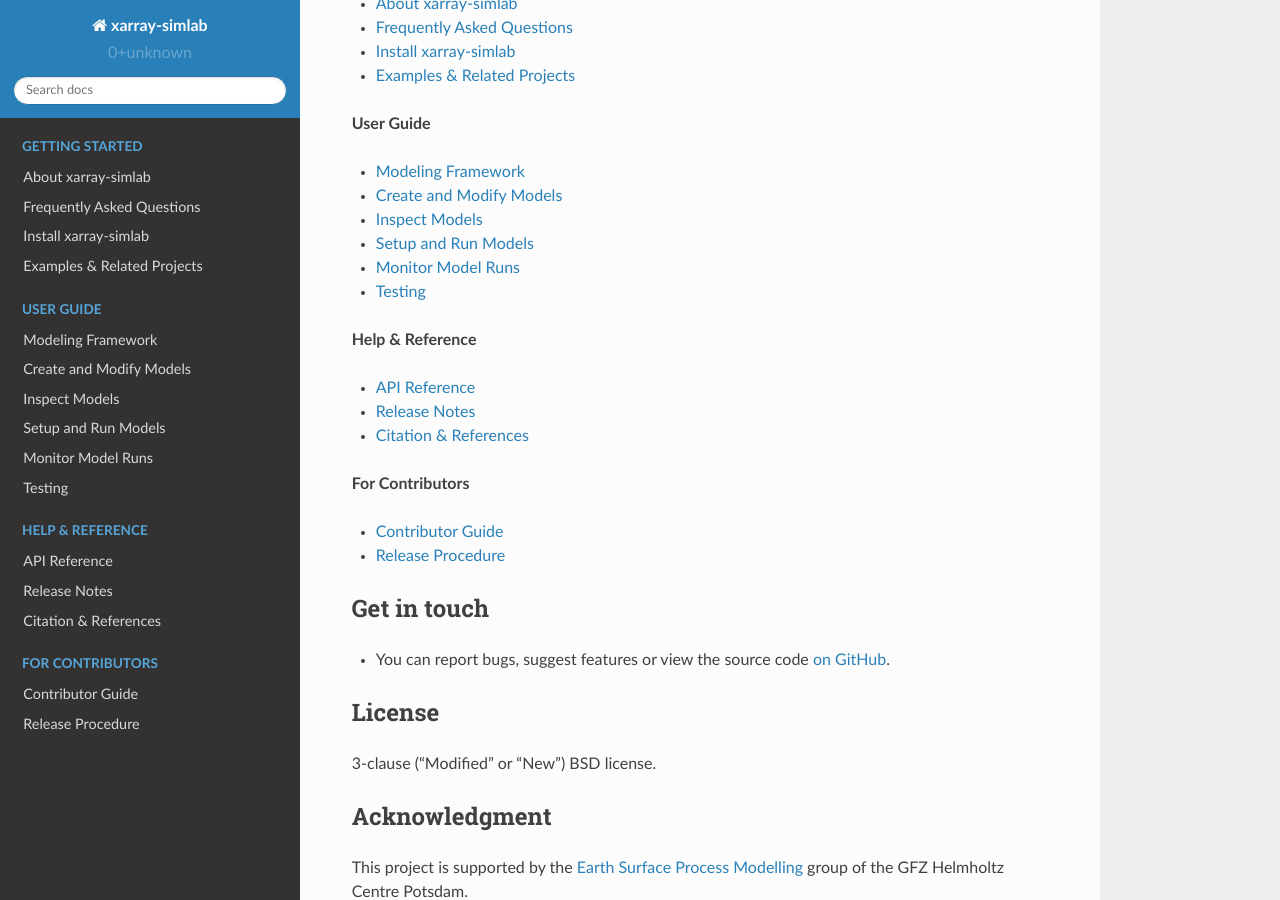
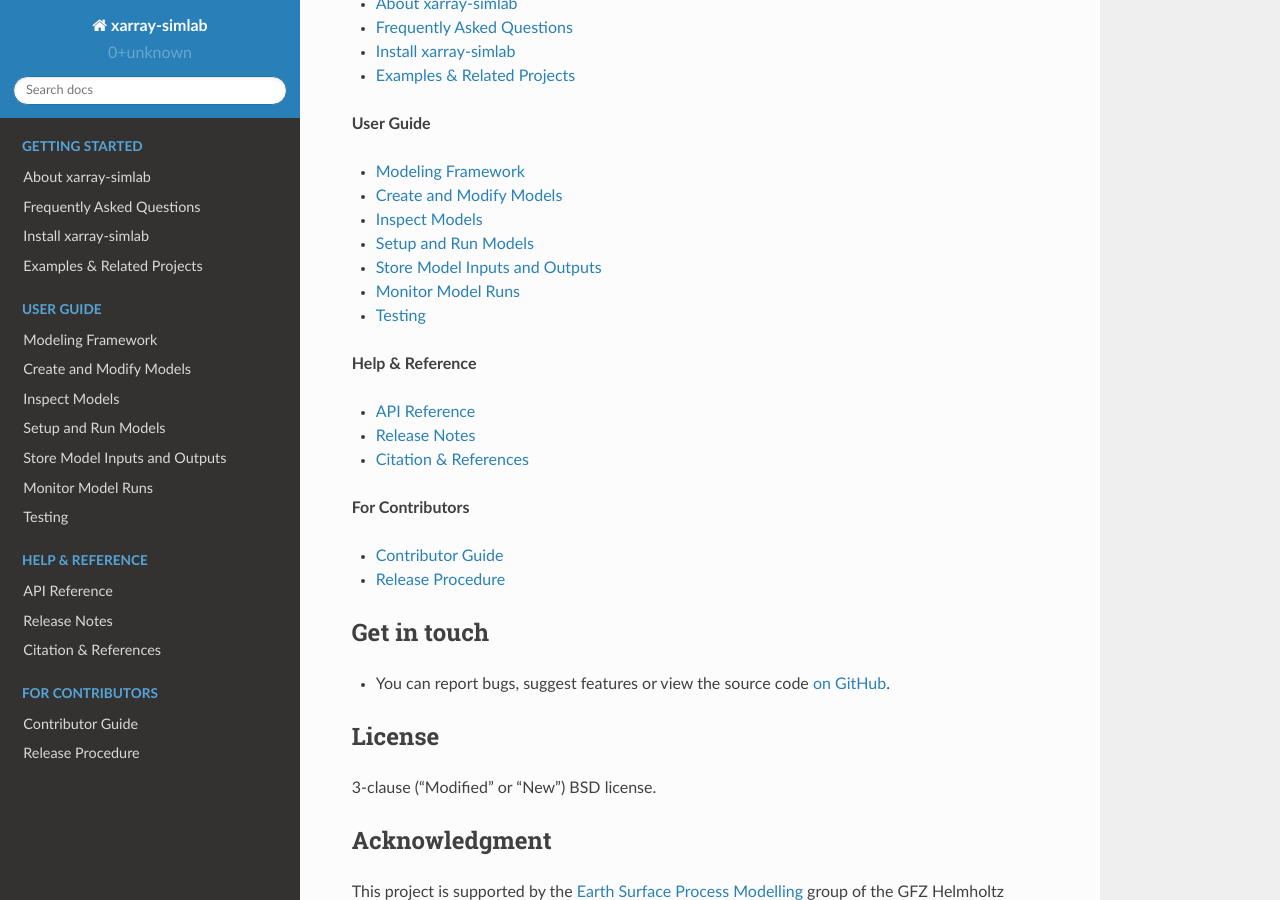
Before and after one commit to xarray-contrib/xarray-simlab, a Sphinx documentation site: the page built from doc/index.rst, in a window 1280 px wide and 900 px high, scrolled down 406 px. Built offline with Sphinx 7.4.7 and the Read the Docs theme 2.0.0, drawn with Linux system fonts in a browser that asks for light colours; the version number could not be read and is left out; part of the change alters nothing that is shown.

Commit message:
doc: add user guide section on model io storage

```diff
--- a/doc/index.rst
+++ b/doc/index.rst
@@ -35,6 +35,7 @@ Documentation index
 * :doc:`create_model`
 * :doc:`inspect_model`
 * :doc:`run_model`
+* :doc:`io_storage`
 * :doc:`monitor`
 * :doc:`testing`
 
@@ -47,6 +48,7 @@ Documentation index
    create_model
    inspect_model
    run_model
+   io_storage
    monitor
    testing
 
--- /dev/null
+++ b/doc/io_storage.rst
@@ -0,0 +1,144 @@
+.. _io_storage:
+
+Store Model Inputs and Outputs
+==============================
+
+Model inputs and/or outputs can be kept in memory or saved on disk using either
+`xarray`_'s or `zarr`_'s I/O capabilities.
+
+.. _xarray: http://xarray.pydata.org
+.. _zarr: https://zarr.readthedocs.io/en/stable
+
+.. ipython:: python
+   :suppress:
+
+    import sys
+    sys.path.append('scripts')
+    from advection_model import model2
+
+Using xarray
+------------
+
+The :class:`xarray.Dataset` structure, used for both simulation inputs and
+outputs, already supports serialization and I/O to several file formats, among
+which netCDF_ is the recommended format. For more information, see the `reading
+and writing files`_ section of xarray's docs.
+
+.. _netCDF: https://www.unidata.ucar.edu/software/netcdf/
+.. _`reading and writing files`: http://xarray.pydata.org/en/stable/io.html
+
+Before showing some examples, let's first create the same initial setup than the
+one used in section :doc:`run_model`:
+
+.. ipython:: python
+
+    model2
+
+.. ipython:: python
+
+    import xsimlab as xs
+    ds = xs.create_setup(
+        model=model2,
+        clocks={
+            'time': np.linspace(0., 1., 101),
+            'otime': [0, 0.5, 1]
+        },
+        master_clock='time',
+        input_vars={
+            'grid': {'length': 1.5, 'spacing': 0.01},
+            'init': {'loc': 0.3, 'scale': 0.1},
+            'advect__v': 1.
+        },
+        output_vars={
+            'grid__x': None,
+            'profile__u': 'otime'
+        }
+    )
+    ds
+
+You can save the dataset here above, e.g., using :meth:`xarray.Dataset.to_netcdf`
+
+.. ipython:: python
+
+   ds.to_netcdf("model2_setup.nc")
+
+So that you can reload this setup later or elsewhere before running a
+simulation:
+
+.. ipython:: python
+
+   import xarray as xr
+   in_ds = xr.load_dataset("model2_setup.nc")
+   out_ds = in_ds.xsimlab.run(model=model2)
+   out_ds
+
+The latter dataset ``out_ds`` contains both the inputs and outputs of this model
+run, that you can also write to a netCDF file or any other format supported by
+xarray, e.g.,
+
+.. ipython:: python
+
+   out_ds.to_netcdf("model2_run.nc")
+
+Using zarr
+----------
+
+When :meth:`xarray.Dataset.xsimlab.run` is called, xarray-simlab uses the zarr_
+library to efficiently store (i.e., with compression) both the inputs and the
+outputs. The output data is stored progressively as the simulation proceeds.
+
+By default all this data is saved into memory. When the amount of model I/O data
+is bigger, it is recommended to save the data on disk. For example, you can
+specify a directory where to store it:
+
+.. ipython:: python
+
+   out_ds = in_ds.xsimlab.run(model=model2, output_store="model2_run.zarr")
+
+You can also store the data in a temporary directory:
+
+.. ipython:: python
+
+   import zarr
+   out_ds = in_ds.xsimlab.run(model=model2, output_store=zarr.TempStore())
+
+Or you can directly use :func:`zarr.group` for more options, e.g., if you want
+to overwrite a directory that has been used for old model runs:
+
+.. ipython:: python
+
+   zg = zarr.group("model2_run.zarr", overwrite=True)
+   out_ds = in_ds.xsimlab.run(model=model2, output_store=zg)
+
+.. note::
+
+   The zarr library provides many storage alternatives, including support for
+   distributed/cloud and database storage systems (see `storage alternatives`_
+   in zarr's tutorial). Note, however, that a few alternatives won't work well
+   with xarray-simlab. For example, :class:`zarr.ZipStore` doesn't support
+   feeding a dataset once it has been created.
+
+Regardless of the chosen alternative, :meth:`xarray.Dataset.xsimlab.run` returns
+a ``xarray.Dataset`` containing the data (lazily) loaded from the zarr store:
+
+.. ipython:: python
+
+   out_ds
+
+Zarr stores large multi-dimensional arrays as contiguous chunks. Xarray keeps track of
+those chunks, which enables efficient, parallel post-processing or visualization
+via the dask_ library (see the `parallel computing with Dask`_ section in
+xarray's docs).
+
+.. _`storage alternatives`: https://zarr.readthedocs.io/en/stable/tutorial.html#storage-alternatives
+.. _`parallel computing with Dask`: http://xarray.pydata.org/en/stable/dask.html
+.. _dask: https://dask.org/
+
+.. ipython:: python
+   :suppress:
+
+   import os
+   import shutil
+   os.remove("model2_setup.nc")
+   os.remove("model2_run.nc")
+   shutil.rmtree("model2_run.zarr")
```
